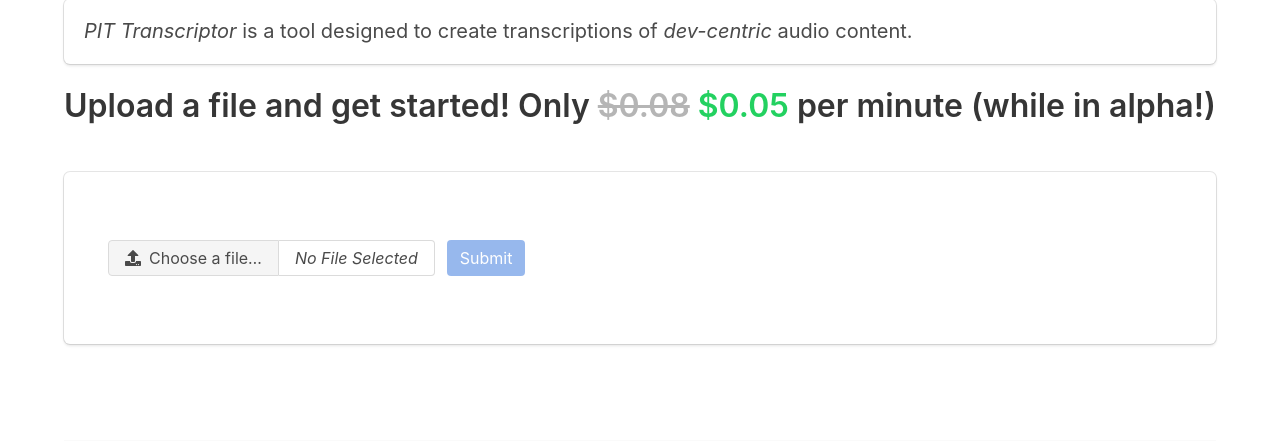
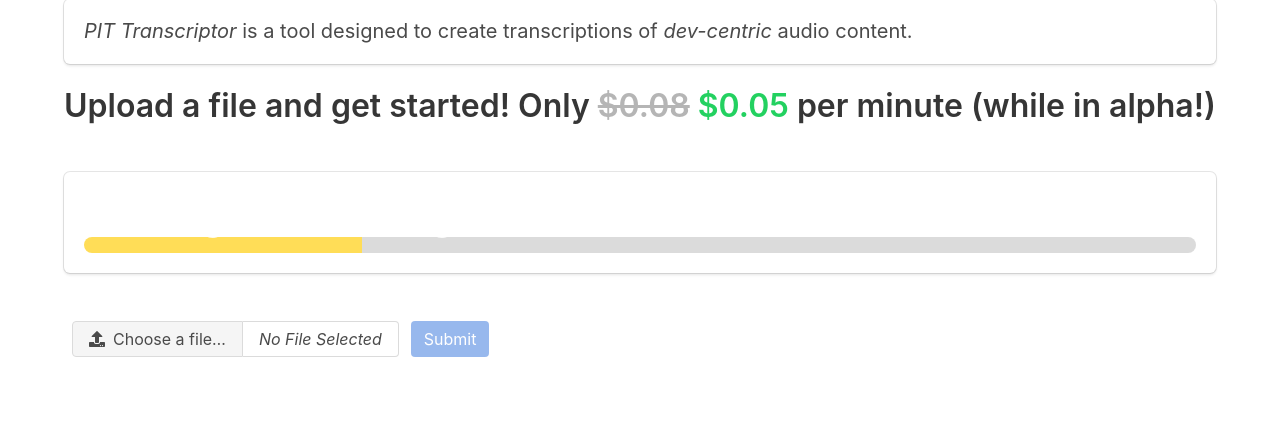
Before and after one commit to productivity-in-tech/pit_transcriptor_amazon, a Python web app: template templates/index.html in a window 1280 px wide. Shown: the part 199-640 px from the top of the page. Run offline with Jinja, Linux system fonts and the light colour scheme; the template is opened without the code that fills it, so the values that code supplies are empty; some libraries are stand-ins or nearby versions.

Commit message:
reorder audio things

```diff
--- a/templates/index.html
+++ b/templates/index.html
@@ -30,11 +30,10 @@ PIT Transcriptor
 		<div class="container">
 		<form class="box" enctype="multipart/form-data" action="/setup-transcription" method='post'>
 
-<div class="modal" id="fileSubmission">
-  <div class="modal-background"></div>
-  <div class="modal-content">
-    <h1 class="title is-2 has-text-white">Getting Audio Length</h1>
-    <progress class="progress is-warning" max="100">%45</progress>
+<div class="" id="fileSubmission">
+    <h1 class="title is-2 has-text-white">Getting Audio Length
+      <progress class="progress is-warning" max="100">%45</progress>
+    </h1>
   </div>
 </div>
 
```
Also changed, not shown: run.py (+13 -10 lines).
